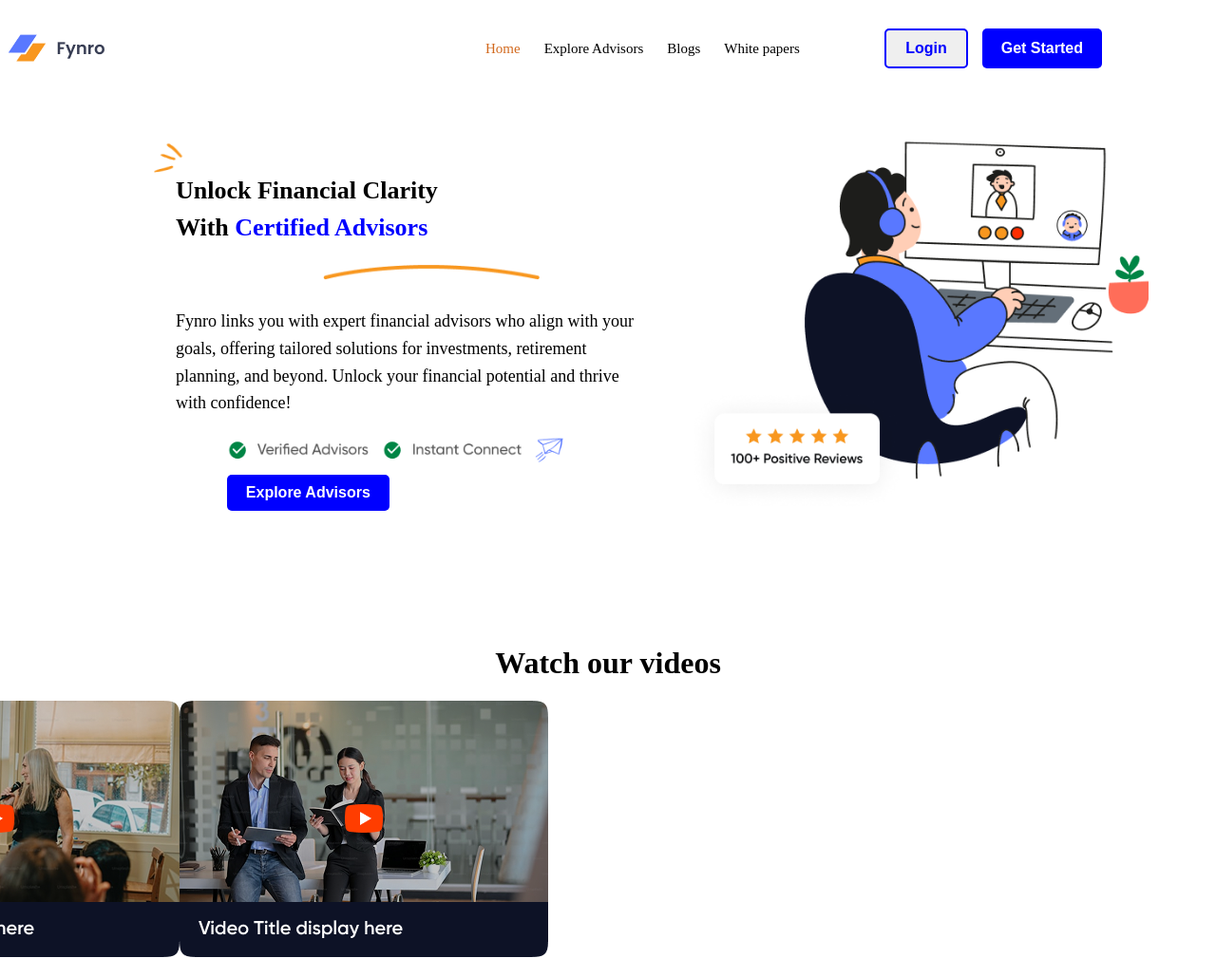
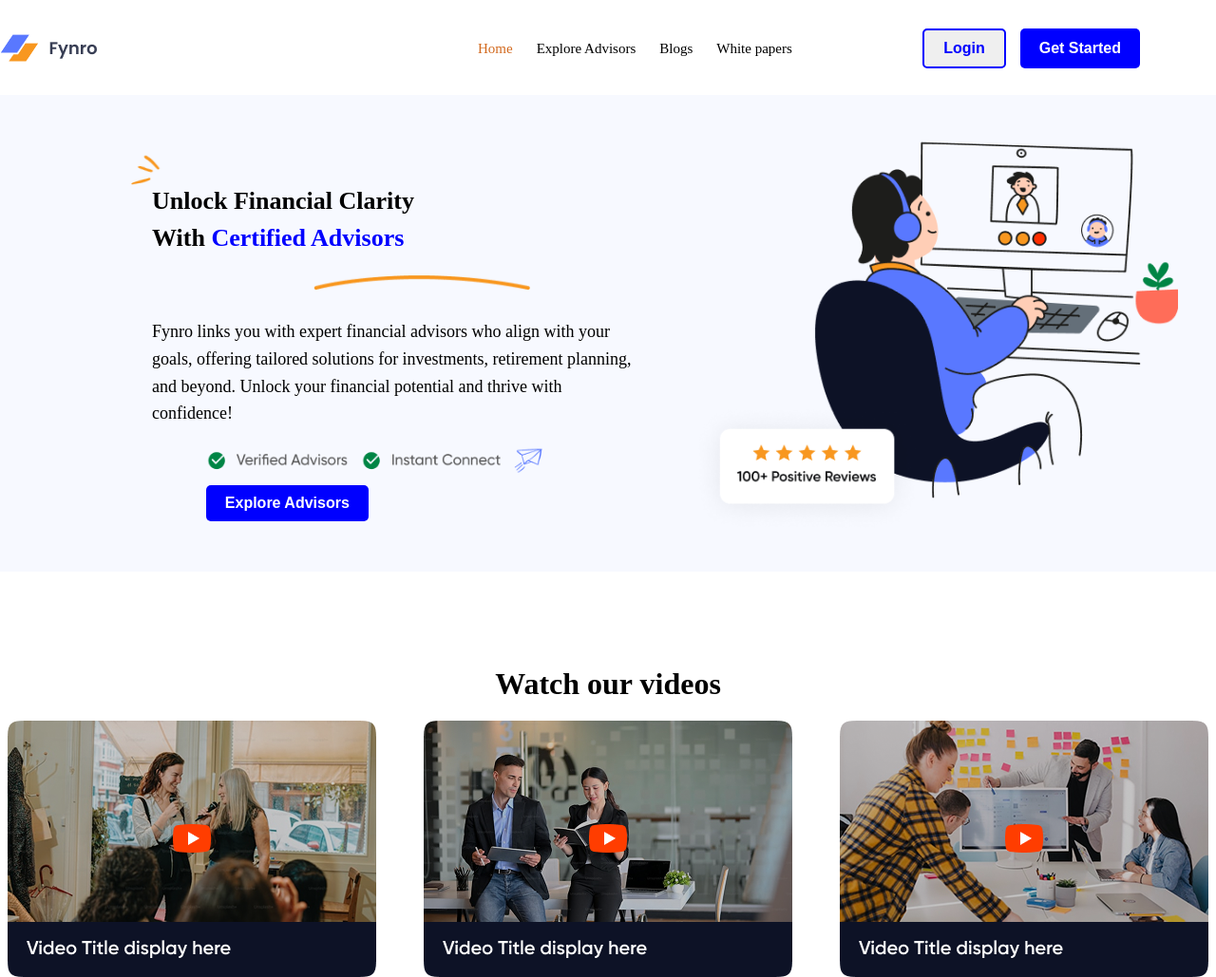
Before and after one commit to dhanusrim/image-verification, a plain HTML site: page index.html in a window 1280 px wide. Shown: the whole page at 95% size. Drawn offline with Linux system fonts and the light colour scheme.

Commit message:
add images

```diff
--- a/index.html
+++ b/index.html
@@ -49,10 +49,12 @@
     </div>
     <div class="video">
         <h1 class="video watch">Watch our videos<br></h1>
-        <div class="v image">
-            <img src="./image/video 1.png"width="500px"height="300px">
-            <img src="./image/video 2.png"width="500px"height="300px">
+        <div class="v-image">
+            <img src="./image/video 1.png"width="388px"height="270px">
+            <img src="./image/video 2.png"width="388px"height="270px">
+            <img src="./image/video 3.png"width="388px"height="270px">
         </div>
     </div>
+    <div class=""
 </body>
 </html>
--- a/ss.css
+++ b/ss.css
@@ -1,12 +1,19 @@
+*
+{
+    margin: 0;
+    padding: 0;
+    box-sizing: border-box;
+}
 .navbar {
     position: fixed;
     top:0;
-    width: 0;
+    left: 0;
+    width: 100%;
     background-color: white;
     display: flex;
     justify-content: space-between;
     align-items: center;
-    width: 90%;
+    padding: 10px 20px;
     max-width: 1200px;
     margin: 20px auto;
     padding: 10px 0;
@@ -62,12 +69,13 @@
     display: flex;
     justify-content: space-between;
     align-items: center;
-    width: 90%;
-    max-width: 1200px;
+   width: 100%;
+   height: auto;
+    /*max-width: 1200px;*/
     margin: 100px auto;
-    /*background-color: rgb(173, 216, 230);*/
+    background-color: #F7F9FF;
     padding: 40px;
-    border-radius: 10px;
+    /*border-radius: 10px;*/
 }
 .text-section {
     width: 50%;
@@ -158,11 +166,11 @@
     font-weight: bold;
     color: black;
 }
-.v image
+.v-image
 {
     display: flex;
     justify-content: center;
-    gap: 20px;
+    gap: 50px;
     flex-wrap: wrap;
     margin-top: 20px;
 }
```
Also changed, not shown: image/video 3.png (added).
